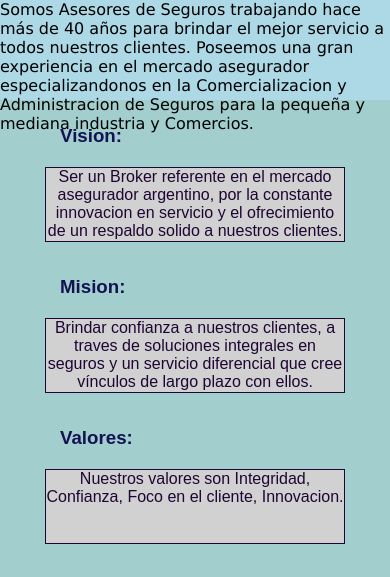
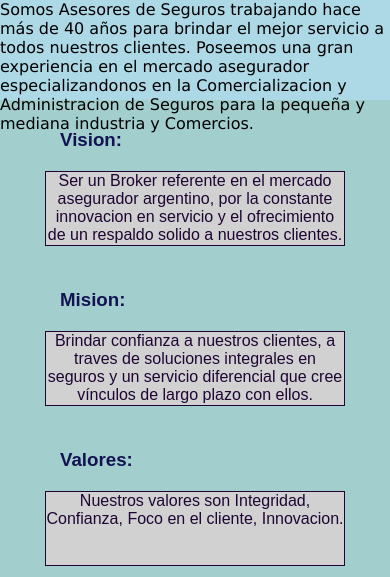
Before and after one commit to facusantoss/tp-desarrollo-web, a plain HTML site: page index.html in a window 390 px wide. Shown: the part 490-1067 px from the top of the page. Drawn offline with Linux system fonts and the light colour scheme.

Commit message:
correccion del css solicitada por el tutor

```diff
--- a/CSS/styles.css
+++ b/CSS/styles.css
@@ -84,35 +84,19 @@ h1{
     display: grid;
     grid-template-columns: auto auto auto ;
     grid-template-rows: 0.5fr 1fr;
-
-
-    grid-template-areas:
-		    "modo1 modo2 modo3"
-		    "parrafo1 parrafo2 parrafo3"
 }
 
 /* mediaqueries*/
 @media screen and (max-width: 600px){
     .padre{
         height: 480px;
-        display: grid;
         grid-template-columns: auto ;
-        grid-template-rows: auto auto auto auto auto auto;
+        grid-template-rows: auto auto auto;
         justify-content: center;
         justify-items: center;
         align-items: center;
+    }
 
-
-
-
-        grid-template-areas:
-                    "modo1"
-                    "parrafo1"
-                    "modo2"
-                    "parrafo2"
-                    "modo3"
-                    "parrafo3"
-    }
 }
 
 
@@ -121,21 +105,21 @@ h1{
         margin: 20px;
         color: rgb(19, 19, 82);
         font-family: Arial, Helvetica, sans-serif;
-        grid-area: modo1;
+
 }
 
 .modo3{
         margin: 20px;
         color: rgb(19, 19, 82);
         font-family: Arial, Helvetica, sans-serif;
-        grid-area: modo2;
+
     }
 
 .modo2{
         margin: 20px;
         color: rgb(19, 19, 82);
         font-family: Arial, Helvetica, sans-serif;
-        grid-area: modo3;
+
 }
 
 /* parrafos dentro de vision mision y valores*/
@@ -178,7 +162,6 @@ h1{
 
     /* fotos y texto de auto, casa y comercio*/
 .padre2{
-    display: flex;
     justify-content: space-evenly;
     display: grid;
     grid-template-columns: auto auto auto ;
```
